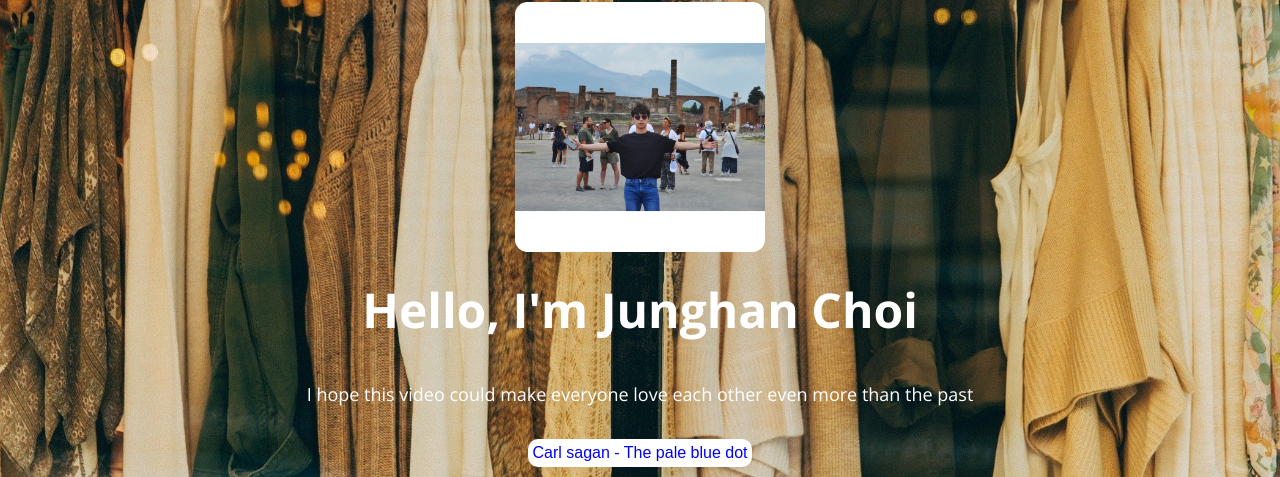
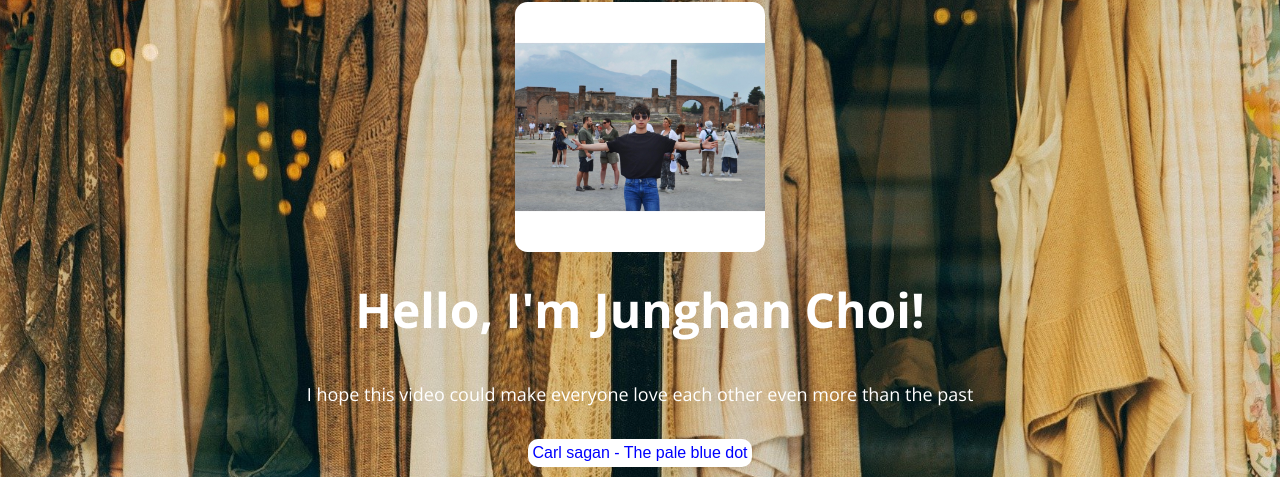
Before and after one commit to cbliss9103/COS, a plain HTML site: page COS__CoverLetter.html in a window 1280 px wide. Shown: the part 323-800 px from the top of the page. Drawn offline with nearby package versions, Linux system fonts and the light colour scheme.

Commit message:
Update COS__CoverLetter.html

```diff
--- a/COS__CoverLetter.html
+++ b/COS__CoverLetter.html
@@ -71,7 +71,7 @@
           alt="Junghan's Profile Photo"
           class="home__avatar"
         />
-        <h1 class="home__title">Hello, I'm Junghan Choi</h1>
+        <h1 class="home__title">Hello, I'm Junghan Choi!</h1>
         <!-- <h2 class="home__description">
           Thank you for coming here :)
         </h2> -->
```
